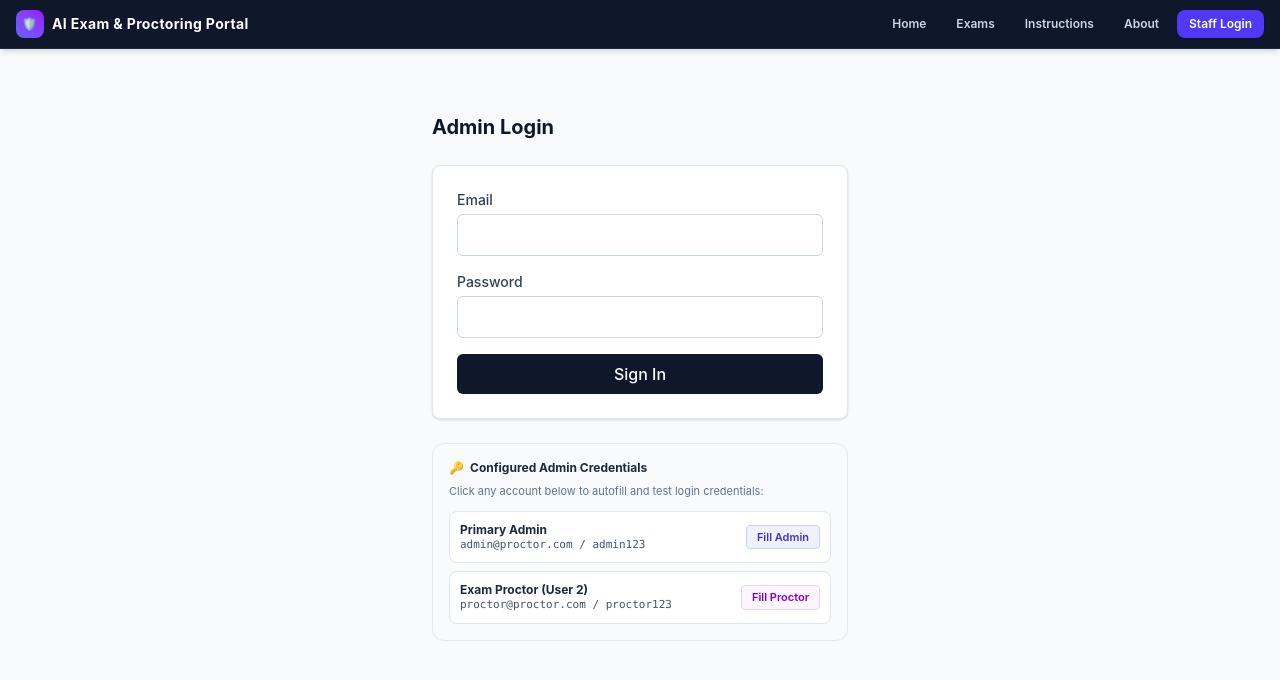
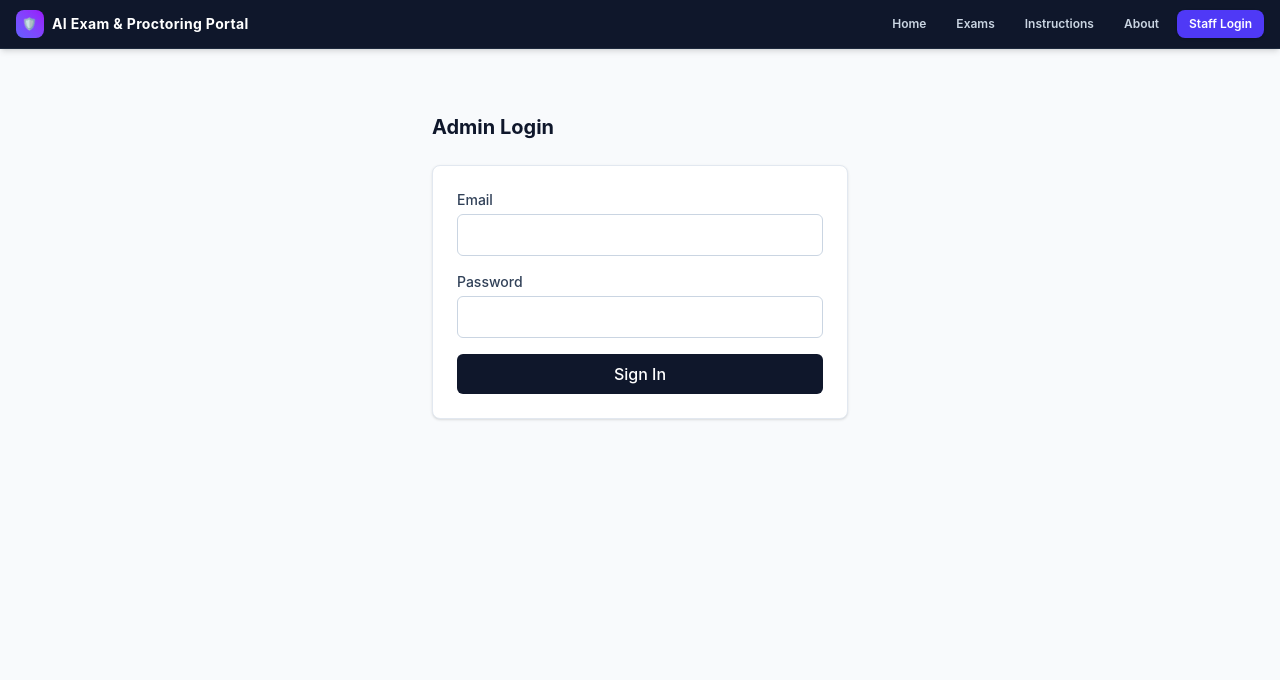
Before and after one commit to varunkrish18/AI-based-proctor, a React (Vite) app in the folder frontend/: page /admin/login in a window 1280 px wide. Shown: the top 680 px of the page. Built offline with nearby package versions, Linux system fonts and the light colour scheme; no server answers.

Commit message:
default removed

```diff
--- a/frontend/src/pages/admin/AdminLogin.tsx
+++ b/frontend/src/pages/admin/AdminLogin.tsx
@@ -64,52 +64,6 @@ export default function AdminLogin() {
           {submitting ? "Signing in…" : "Sign In"}
         </button>
       </form>
-
-      {/* Available Login Credentials Box */}
-      <div className="mt-6 bg-slate-50 border border-slate-200 rounded-xl p-4 text-xs">
-        <div className="flex items-center gap-1.5 font-bold text-slate-800 mb-2">
-          <span>🔑</span>
-          <span>Configured Admin Credentials</span>
-        </div>
-        <p className="text-slate-500 mb-3 text-[11px]">
-          Click any account below to autofill and test login credentials:
-        </p>
-        <div className="space-y-2">
-          <div className="flex items-center justify-between p-2.5 rounded-lg bg-white border border-slate-200">
-            <div>
-              <p className="font-bold text-slate-800">Primary Admin</p>
-              <p className="font-mono text-[11px] text-slate-600">admin@proctor.com / admin123</p>
-            </div>
-            <button
-              type="button"
-              onClick={() => {
-                setEmail("admin@proctor.com");
-                setPassword("admin123");
-              }}
-              className="px-2.5 py-1 rounded bg-indigo-50 hover:bg-indigo-100 text-indigo-700 font-semibold text-[11px] border border-indigo-200 transition cursor-pointer"
-            >
-              Fill Admin
-            </button>
-          </div>
-
-          <div className="flex items-center justify-between p-2.5 rounded-lg bg-white border border-slate-200">
-            <div>
-              <p className="font-bold text-slate-800">Exam Proctor (User 2)</p>
-              <p className="font-mono text-[11px] text-slate-600">proctor@proctor.com / proctor123</p>
-            </div>
-            <button
-              type="button"
-              onClick={() => {
-                setEmail("proctor@proctor.com");
-                setPassword("proctor123");
-              }}
-              className="px-2.5 py-1 rounded bg-purple-50 hover:bg-purple-100 text-purple-700 font-semibold text-[11px] border border-purple-200 transition cursor-pointer"
-            >
-              Fill Proctor
-            </button>
-          </div>
-        </div>
-      </div>
     </div>
   );
 }
```
